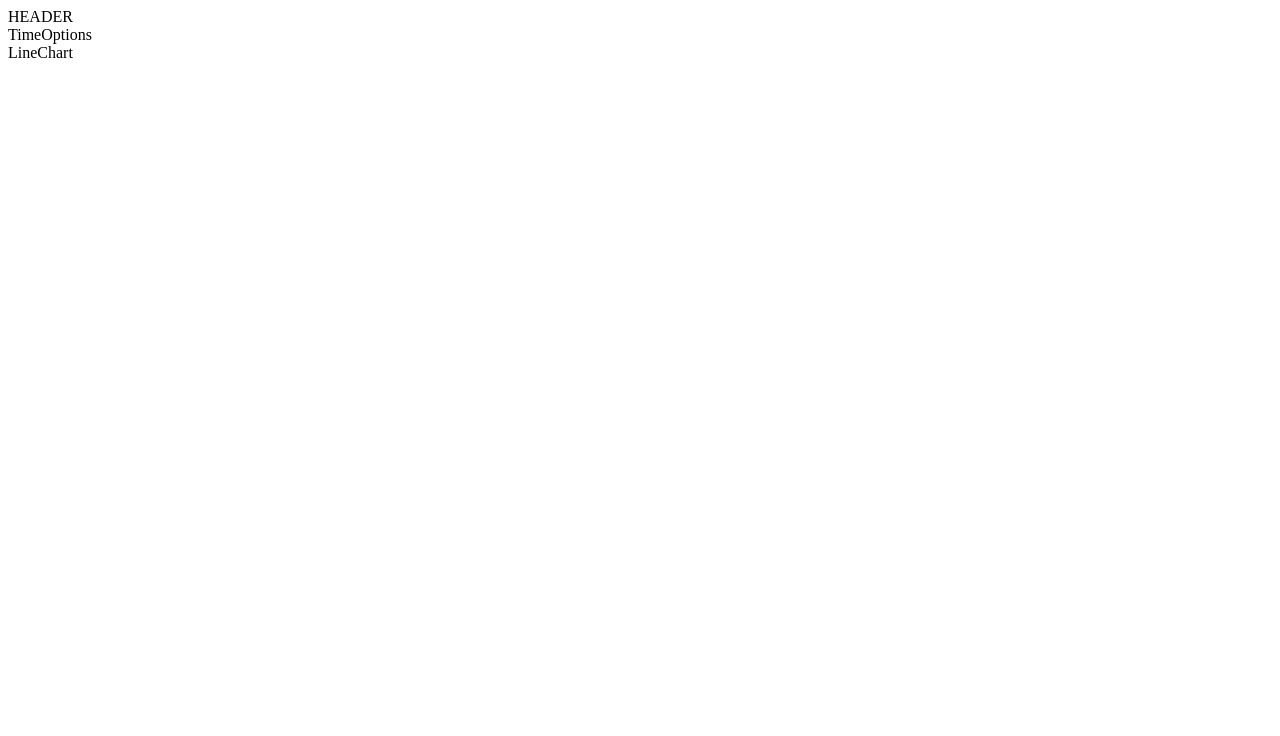
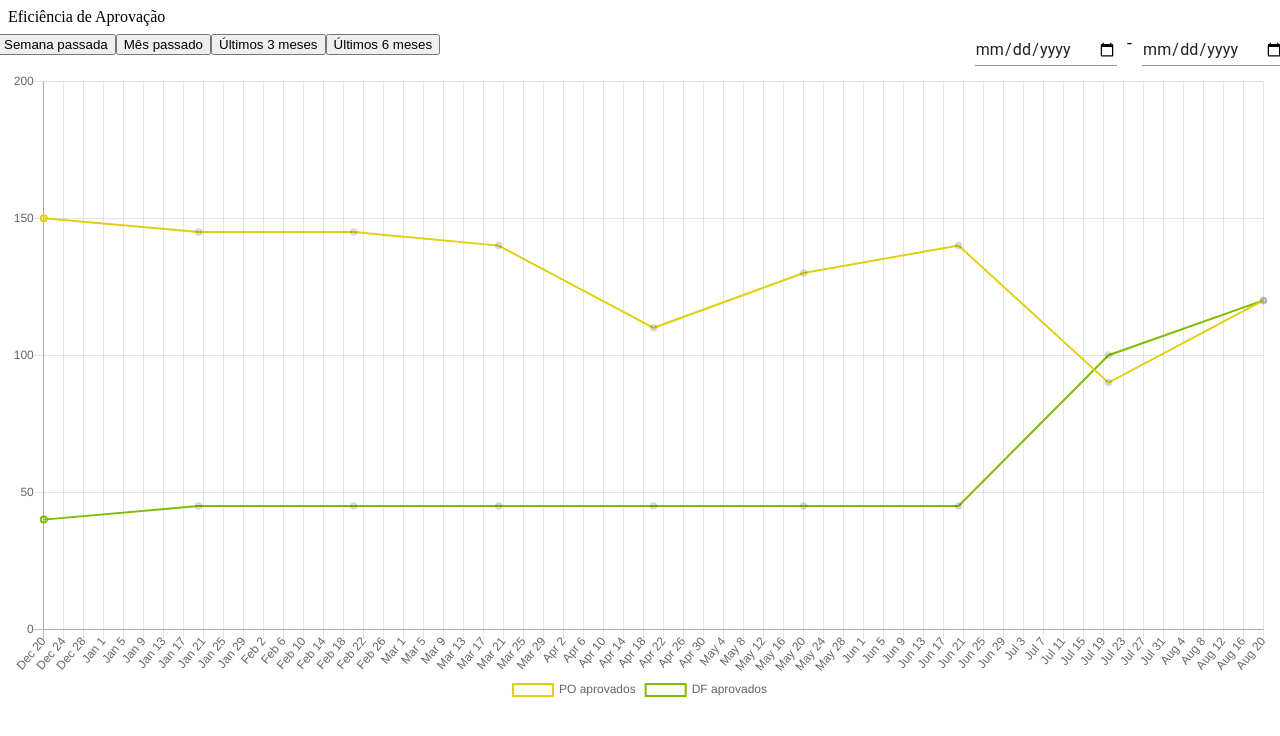
Before and after one commit to jtiagodev/linechartpanel-poc, a React (Create React App) app: page / in a window 1280 px wide. Shown: the top 736 px of the page. Built offline with nearby package versions, Linux system fonts and the light colour scheme.

Commit message:
End of Day Update

```diff
--- a/package.json
+++ b/package.json
@@ -7,6 +7,7 @@
   "dependencies": {
     "@material-ui/core": "4.11.0",
     "chart.js": "2.9.3",
+    "moment": "2.27.0",
     "react": "16.12.0",
     "react-chartjs-2": "2.9.0",
     "react-dom": "16.12.0",
--- a/src/App.js
+++ b/src/App.js
@@ -2,9 +2,15 @@ import React from "react";
 import "./styles.css";
 
 import LineChartPanel from "./LineChartPanel";
-import { parseChartData, chartOptions } from "./parser";
 import mockData from "./mockData";
+import { lineChartOptions, parseChartData } from "./parser";
 
 export default function App() {
-  return <LineChartPanel />;
+  return (
+    <LineChartPanel
+      lineChartOptions={lineChartOptions}
+      data={parseChartData(mockData)}
+      title="Eficiência de Aprovação"
+    />
+  );
 }
--- a/src/Header.js
+++ b/src/Header.js
@@ -1,7 +1,8 @@
 import React from "react";
 
 const Header = props => {
-  return <span>HEADER</span>;
+  const { text } = props;
+  return <span>Eficiência de Aprovação</span>;
 };
 
 export default Header;
--- a/src/LineChart.js
+++ b/src/LineChart.js
@@ -1,7 +1,9 @@
 import React from "react";
+import { Line } from "react-chartjs-2";
+import mockData from "./mockData";
 
 const LineChart = props => {
-  return <span>LineChart</span>;
+  return <Line {...props} />;
 };
 
 export default LineChart;
--- a/src/LineChartPanel.js
+++ b/src/LineChartPanel.js
@@ -1,15 +1,26 @@
-import React from "react";
+import React, { useState } from "react";
 import Header from "./Header";
 import TimeOptions from "./TimeOptions";
 import LineChart from "./LineChart";
 import { Flex } from "./Grid";
+import moment from "moment";
 
 const LineChartPanel = props => {
+  const { text, data, lineChartOptions } = props;
+  const [since, setSince] = useState();
+  const [to, setTo] = useState(moment(new Date()).format("YYYY-MM-DD"));
+
   return (
     <Flex flexDirection="column">
-      <Header {...props} />
-      <TimeOptions {...props} />
-      <LineChart {...props} />
+      <Flex>
+        <Header text={text} />
+      </Flex>
+      <Flex style={{ marginTop: "20px" }}>
+        <TimeOptions since={since} setSince={setSince} to={to} setTo={setTo} />
+      </Flex>
+      <Flex style={{ marginTop: "20px" }}>
+        <LineChart data={data} options={lineChartOptions} />
+      </Flex>
     </Flex>
   );
 };
--- a/src/TimeOptions.js
+++ b/src/TimeOptions.js
@@ -1,7 +1,75 @@
 import React from "react";
+import { Flex } from "./Grid";
+import TimePicker from "./TimePicker";
+import { Grid } from "@material-ui/core";
+import moment from "moment";
+
+const demoTimeOptions = [
+  {
+    value: moment()
+      .subtract(1, "weeks")
+      .startOf("isoWeek")
+      .format("DD-MM-YYYY"),
+    label: "Semana passada"
+  },
+  {
+    value: moment()
+      .subtract(1, "months")
+      .startOf("isoMonth")
+      .format("DD-MM-YYYY"),
+    label: "Mês passado"
+  },
+  {
+    value: moment()
+      .subtract(3, "months")
+      .startOf("isoMonth")
+      .format("DD-MM-YYYY"),
+    label: "Últimos 3 meses"
+  },
+  {
+    value: moment()
+      .subtract(6, "months")
+      .startOf("isoMonth")
+      .format("DD-MM-YYYY"),
+    label: "Últimos 6 meses"
+  }
+];
 
 const TimeOptions = props => {
-  return <span>TimeOptions</span>;
+  const { since, setSince, to, setTo, timeOptions = demoTimeOptions } = props;
+
+  return (
+    <Grid container spacing={3}>
+      <Grid xs={8}>
+        {timeOptions.map((timeOption, i) => {
+          return (
+            <button
+              key={i}
+              onClick={evt => {
+                setSince(timeOption.value);
+                alert(timeOption.value);
+              }}
+            >
+              {timeOption.label}
+            </button>
+          );
+        })}
+      </Grid>
+      <Grid xs={4}>
+        <Flex justifyContent="flex-end">
+          <TimePicker
+            since={since}
+            setSince={setSince}
+            to={to}
+            setTo={setTo}
+            // onChange={evt => {
+            //   alert(evt.target.value);
+            // }}
+          />
+        </Flex>
+      </Grid>
+    </Grid>
+  );
 };
 
 export default TimeOptions;
--- /dev/null
+++ b/src/TimePicker.js
@@ -0,0 +1,33 @@
+import React, { useContext, useState } from "react";
+import { Flex } from "./Grid";
+import { TextField } from "@material-ui/core";
+
+const MuiDatePickerFromTo = props => {
+  const { since, setSince, to, setTo } = props;
+
+  return (
+    <Flex flexDirection="row">
+      <Flex style={{ marginRight: "10px" }}>
+        <TextField
+          id={`datepicker-from`}
+          type="date"
+          onChange={evt => {
+            setSince(evt.target.value);
+          }}
+        />
+      </Flex>
+      <span>-</span>
+      <Flex style={{ marginLeft: "10px" }}>
+        <TextField
+          id={`datepicker-to`}
+          type="date"
+          onChange={evt => {
+            setTo(evt.target.value);
+          }}
+        />
+      </Flex>
+    </Flex>
+  );
+};
+
+export default MuiDatePickerFromTo;
--- a/src/mockData.js
+++ b/src/mockData.js
@@ -1,28 +1,3 @@
-const mockData = [
-  {
-    title: "Em Aprovação",
-    amount: 140,
-    percent: "50%",
-    color: "#E79208"
-  },
-  {
-    title: "Em Pagamento",
-    amount: 63,
-    percent: "16%",
-    color: "#26AEE5"
-  },
-  {
-    title: "Ativa",
-    amount: 96,
-    percent: "25%",
-    color: "#E0D011"
-  },
-  {
-    title: "Gravada",
-    amount: 33,
-    percent: "9%",
-    color: "#4237C4"
-  }
-];
+const mockData = [];
 
 export default mockData;
--- a/src/parser.js
+++ b/src/parser.js
@@ -1,29 +1,118 @@
-export const parseChartData = (data, label = "Estado de Fila de Trabalho") => {
+export const parseChartData = data => {
   const res = {
-    labels: data.map(entry => entry.title),
     datasets: [
       {
-        label,
-        data: data.map(entry => entry.amount),
-        backgroundColor: data.map(entry => entry.color),
-        borderColor: data.map(entry => entry.color),
-        borderWidth: 0
+        label: "PO aprovados",
+        data: [
+          {
+            t: new Date("2019-12-20"),
+            y: 150
+          },
+          {
+            t: new Date("2020-01-20"),
+            y: 145
+          },
+          {
+            t: new Date("2020-02-20"),
+            y: 145
+          },
+          {
+            t: new Date("2020-03-20"),
+            y: 140
+          },
+          {
+            t: new Date("2020-04-20"),
+            y: 110
+          },
+          {
+            t: new Date("2020-05-20"),
+            y: 130
+          },
+          {
+            t: new Date("2020-06-20"),
+            y: 140
+          },
+          {
+            t: new Date("2020-07-20"),
+            y: 90
+          },
+          {
+            t: new Date("2020-08-20"),
+            y: 120
+          }
+        ],
+        backgroundColor: ["rgba(0, 0, 0, 0.0)"],
+        borderColor: ["#E0D011"],
+        borderWidth: 2,
+        lineTension: 0
+      },
+      {
+        label: "DF aprovados",
+        data: [
+          {
+            t: new Date("2019-12-20"),
+            y: 40
+          },
+          {
+            t: new Date("2020-01-20"),
+            y: 45
+          },
+          {
+            t: new Date("2020-02-20"),
+            y: 45
+          },
+          {
+            t: new Date("2020-03-20"),
+            y: 45
+          },
+          {
+            t: new Date("2020-04-20"),
+            y: 45
+          },
+          {
+            t: new Date("2020-05-20"),
+            y: 45
+          },
+          {
+            t: new Date("2020-06-20"),
+            y: 45
+          },
+          {
+            t: new Date("2020-07-20"),
+            y: 100
+          },
+          {
+            t: new Date("2020-08-20"),
+            y: 120
+          }
+        ],
+        backgroundColor: ["rgba(0, 0, 0, 0.0)"],
+        borderColor: ["#81BC00"],
+        borderWidth: 2,
+        lineTension: 0
       }
-    ],
-    text: "Estado de Fila de Trabalho"
+    ]
   };
-
   return res;
 };
 
-export const chartOptions = {
-  responsive: true,
-  maintainAspectRatio: true,
-  cutoutPercentage: 80,
-  legend: {
-    display: false
+export const lineChartOptions = {
+  scales: {
+    xAxes: [
+      {
+        type: "time"
+      }
+    ],
+    yAxes: [
+      {
+        ticks: {
+          min: 0,
+          max: 200,
+          stepSize: 50
+        }
+      }
+    ]
   },
-  tooltips: {
-    enabled: true
-  }
+  // https://www.chartjs.org/docs/latest/configuration/legend.html
+  legend: { position: "bottom" }
 };
```
Also changed, not shown: src/utils.js (deleted, +0 -23 lines).
